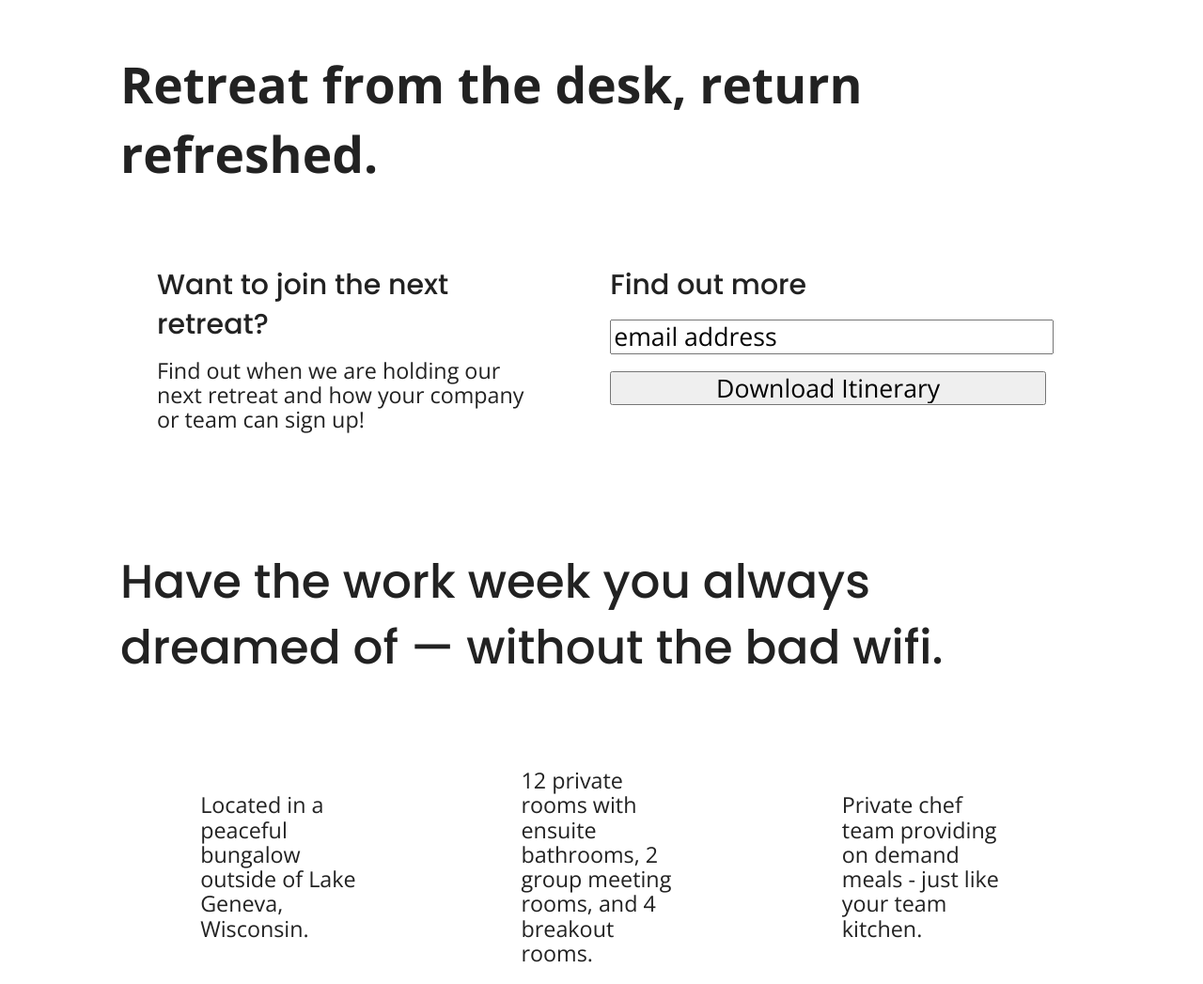
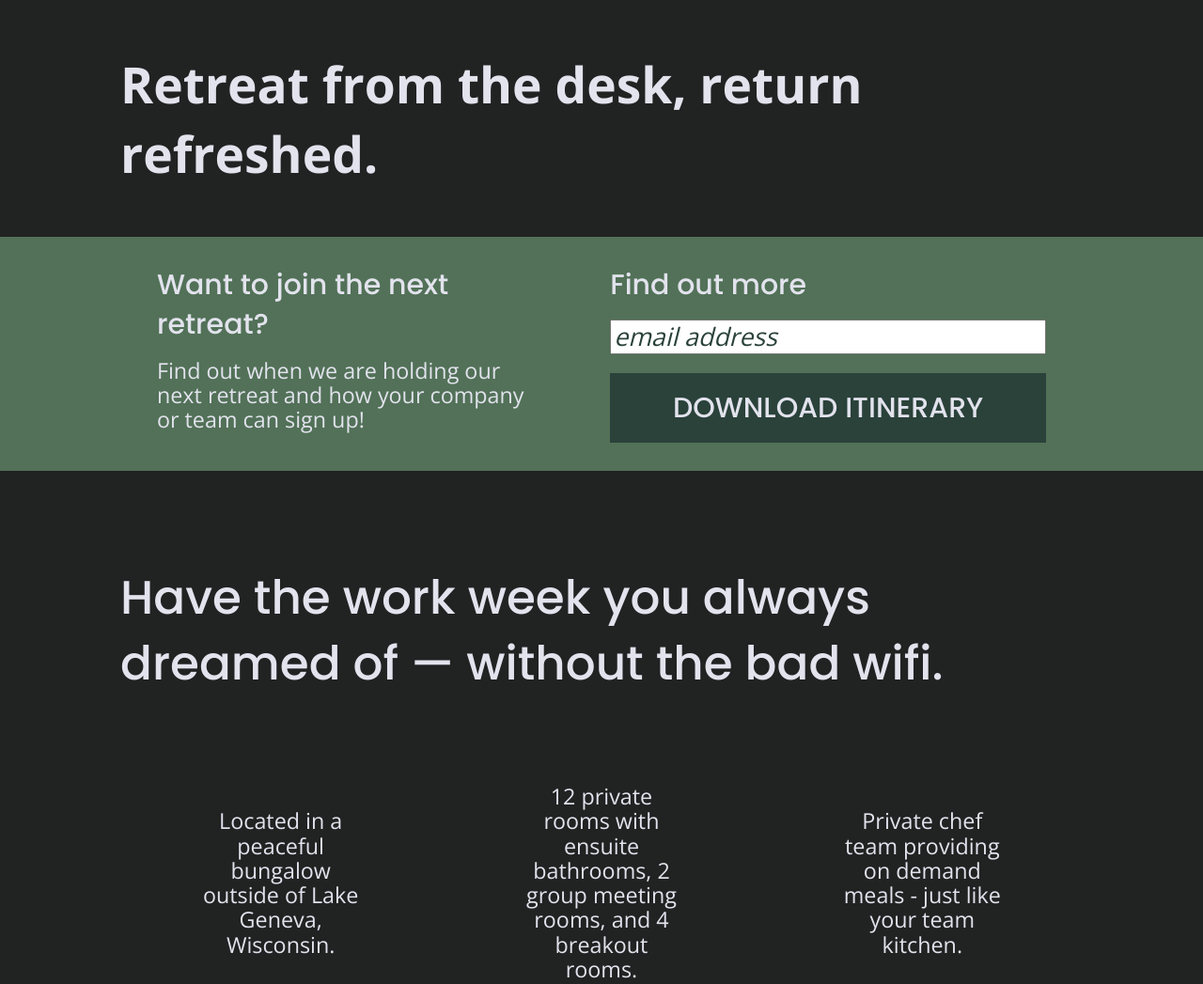
Before and after one commit to EISprague/unplugged, a plain HTML site: page index.html in a window 1280 px wide. Shown: the part 98-1145 px from the top of the page at 94% size. Drawn offline with nearby package versions, Linux system fonts and the light colour scheme.

Commit message:
Added colors, fixed padding

```diff
--- a/css/main.css
+++ b/css/main.css
@@ -104,6 +104,8 @@ html {
 body {
   font-family: 'Open Sans', sans-serif;
   font-size: 1em;
+  background-color: #202322;
+  color: #e2e3ed;
 }
 ul,
 ol {
@@ -118,12 +120,14 @@ h2 {
   font-family: 'Poppins', sans-serif;
   font-weight: 500;
   font-size: 1.875em;
+  width: 100%;
 }
 h3,
 h4 {
   font-family: 'Poppins', sans-serif;
   font-weight: 500;
   font-size: 1.125em;
+  width: 100%;
 }
 p {
   font-weight: 400;
@@ -142,8 +146,14 @@ address {
 .content-wrapper {
 
 }
+aside, .faq, .mission {
+  background-color: #527158;
+}
+.reviews, .contact-section {
+  background-color: #2a423a;
+}
 
-   .content-wrapper,
+.content-wrapper,
 header,
 header nav,
 header nav ul,
@@ -217,8 +227,33 @@ aside h3 {
     padding: 30px 0 15px 0;
     margin: 0;
 }
-aside .form input[type="button"] {
-    margin: 18px 0 53px 0;
+aside .content-wrapper {
+  padding-bottom: 30px;
+}
+.features-item-description,
+.contact,
+.social {
+  text-align: center;
+}
+input[type=text] {
+  box-sizing: border-box;
+  width: 100%;
+  color: #2a423a;
+  font-style: italic;
+}
+
+input[type=button] {
+  width: 100%;
+  padding: 20px 0;
+  margin-top: 20px;
+  background-color: #2a423a;
+  font-family: 'Poppins', Helvetica, Arial, sans-serif;
+  font-weight: 500;
+  font-size: 1.125em;
+  color: #e2e3ed;
+  border: none;
+  text-align: center;
+  text-transform: uppercase;
 }
 h2 {
     padding: 53px 0 26px 0;
@@ -236,6 +271,11 @@ h2 {
 .reviews article h3 {
     padding: 22px 0;
     margin: 0;
+}
+.faq,
+.mission,
+.contact-section {
+  padding-bottom: 48px;
 }
 footer {
     padding: 53px 0 7px 0;
@@ -384,7 +424,7 @@ footer p {
 	}
 	.features-items {
 		justify-content: space-around;
-		padding: 95px 0 0 0;
+		padding: 95px 0;
 	}
 	.features-items article {
 		padding: 37px 5% 0 5%;
@@ -409,7 +449,12 @@ footer p {
 		width: 40.6%;
 	}
 	/*-----FAQ page-----*/
-	.faq .content-wrapper {
+  .faq,
+  .mission,
+  .contact-section {
+    padding-bottom: 100px;
+  }
+  .faq .content-wrapper {
 		justify-content: space-between;
 		align-items: stretch;
 	}
```
